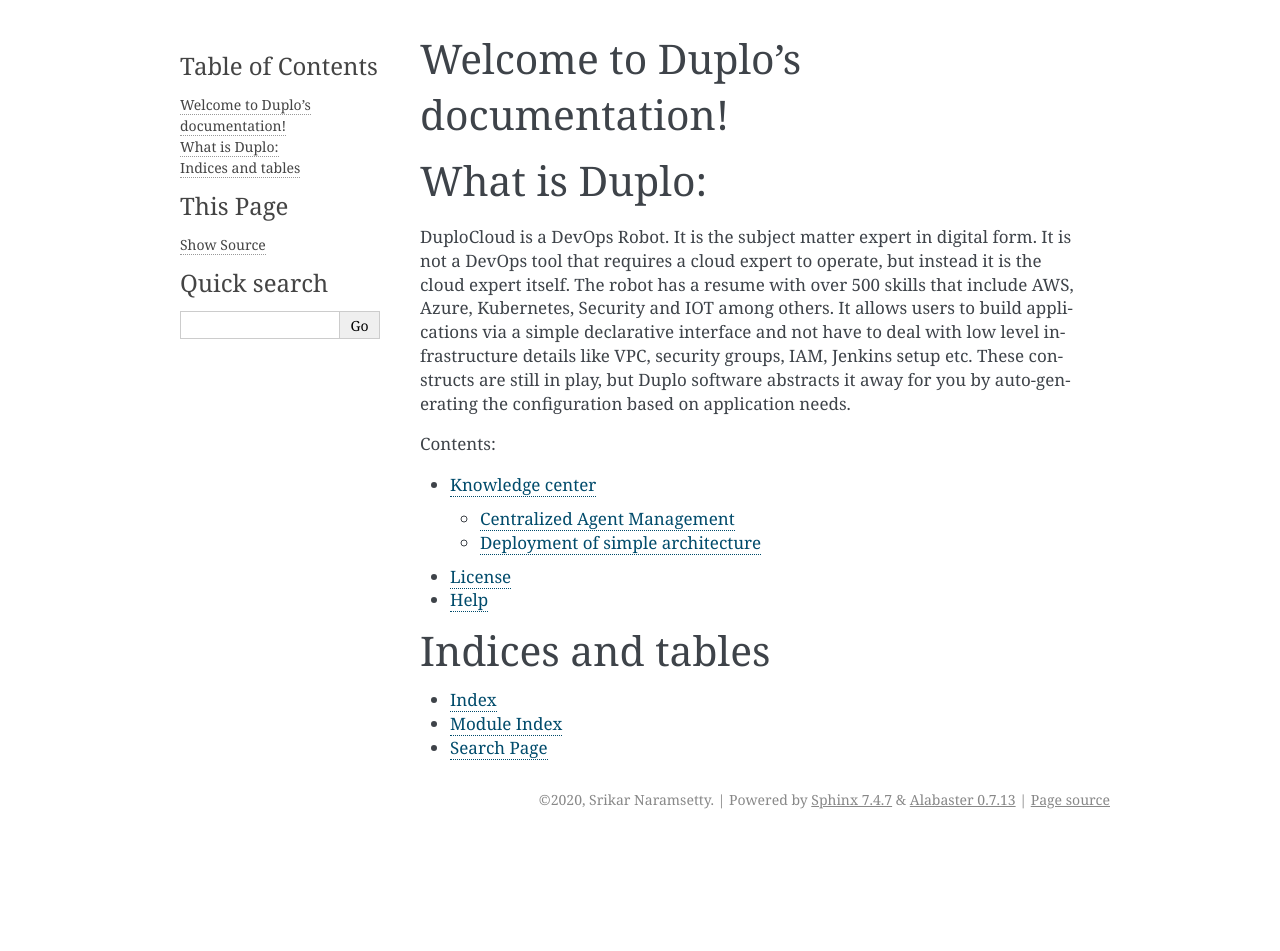
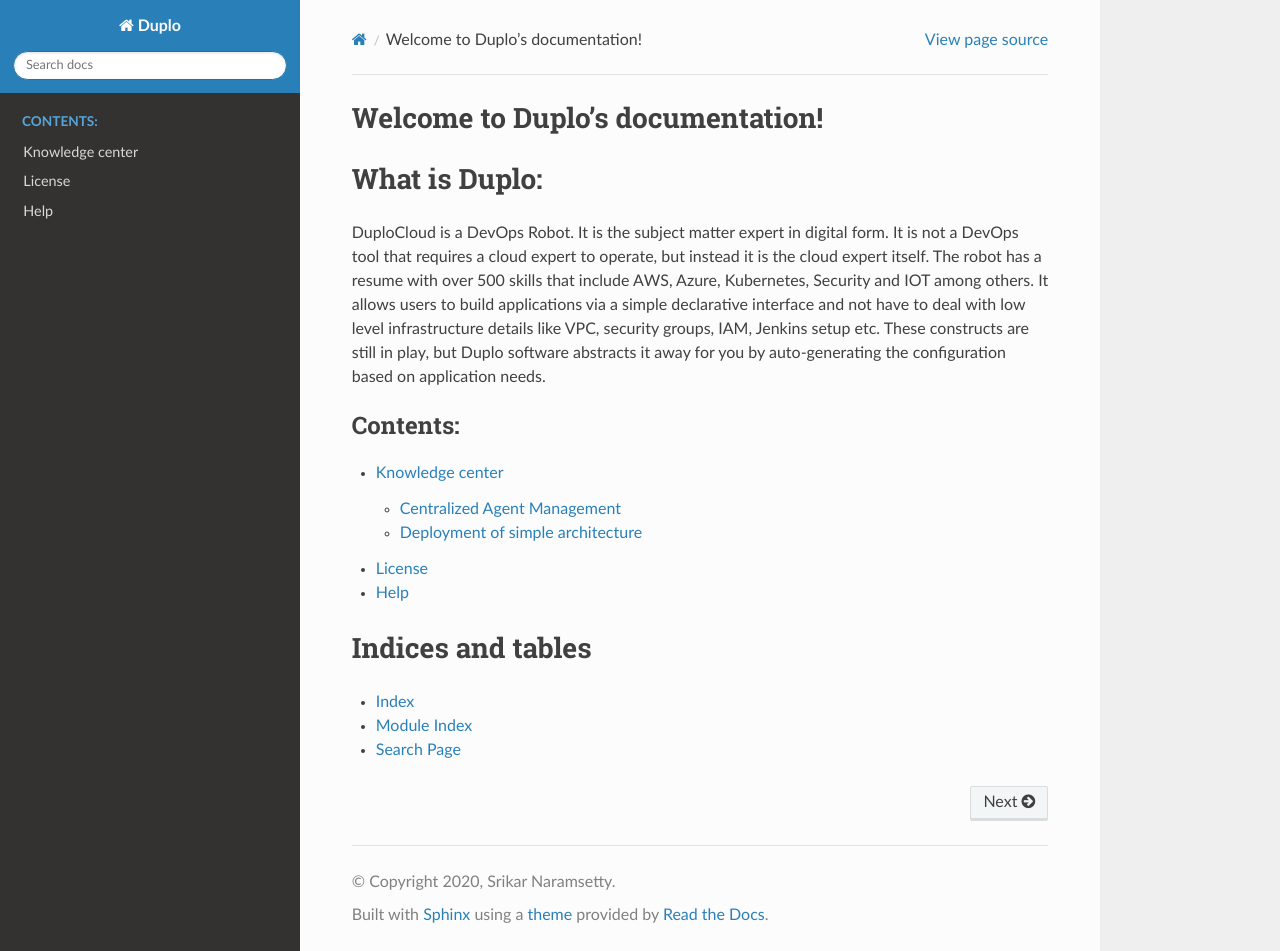
Before and after one commit to srikarduplo/duplodoc, a Sphinx documentation site: the page built from docs/source/index.rst, in a window 1280 px wide and 951 px high. Built offline with Sphinx 7.4.7 and the Read the Docs theme 2.0.0, drawn with Linux system fonts in a browser that asks for light colours.

Commit message:
adding sphinx latest theme

```diff
--- a/docs/source/conf.py
+++ b/docs/source/conf.py
@@ -12,8 +12,9 @@
 # add these directories to sys.path here. If the directory is relative to the
 # documentation root, use os.path.abspath to make it absolute, like shown here.
 #
-# import os
-# import sys
+import os
+import sys
+import sphinx_rtd_theme
 # sys.path.insert(0, os.path.abspath('.'))
 
 
@@ -69,7 +70,7 @@ language = None
 exclude_patterns = []
 
 # The name of the Pygments (syntax highlighting) style to use.
-pygments_style = None
+pygments_style = 'sphinx'
 
 
 # -- Options for HTML output -------------------------------------------------
@@ -77,13 +78,17 @@ pygments_style = None
 # The theme to use for HTML and HTML Help pages.  See the documentation for
 # a list of builtin themes.
 #
-html_theme = 'alabaster'
+html_theme = 'sphinx_rtd_theme'
 
 # Theme options are theme-specific and customize the look and feel of a theme
 # further.  For a list of options available for each theme, see the
 # documentation.
 #
 # html_theme_options = {}
+
+# Add any paths that contain custom themes here, relative to this directory.
+# html_theme_path = ['_themes',]
+html_theme_path = [sphinx_rtd_theme.get_html_theme_path()]
 
 # Add any paths that contain custom static files (such as style sheets) here,
 # relative to this directory. They are copied after the builtin static files,
```
